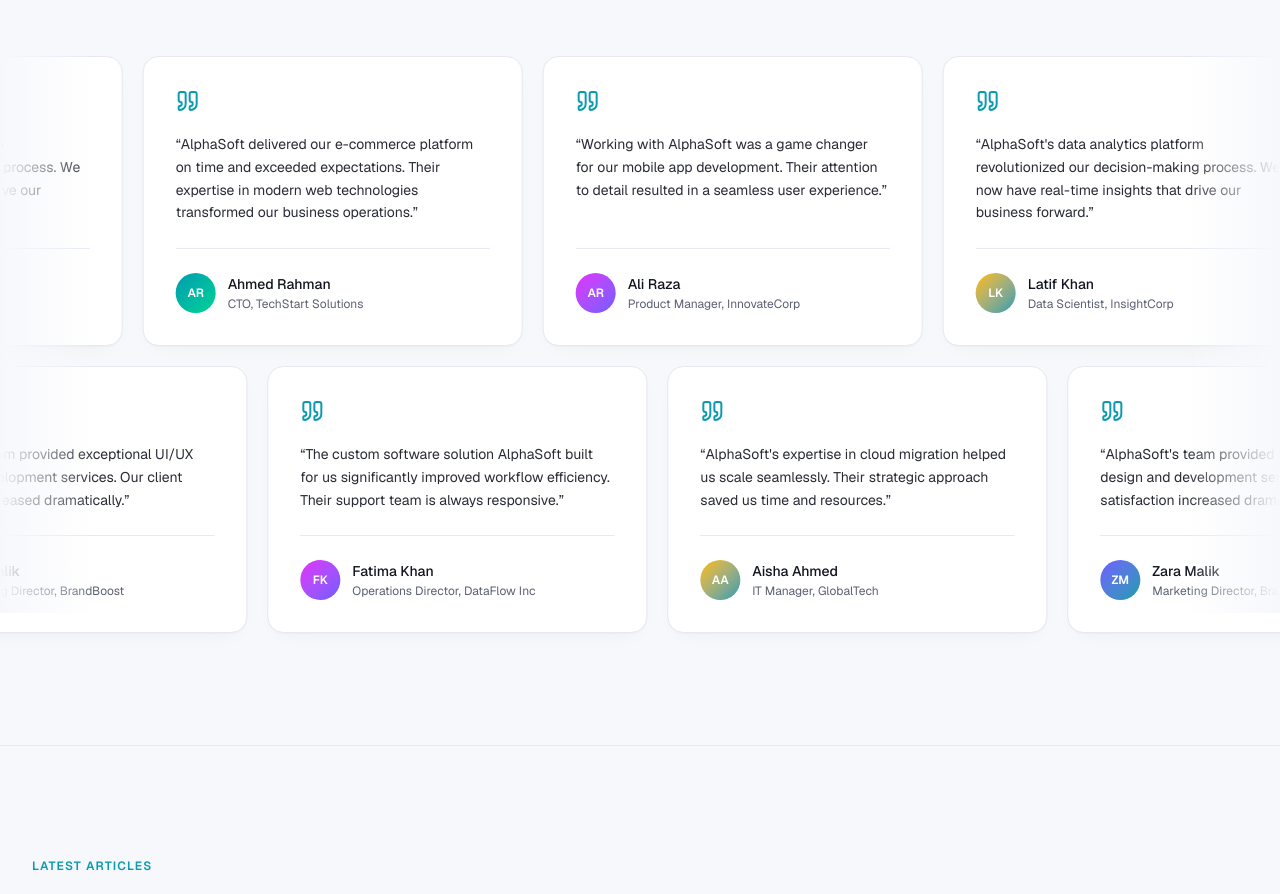
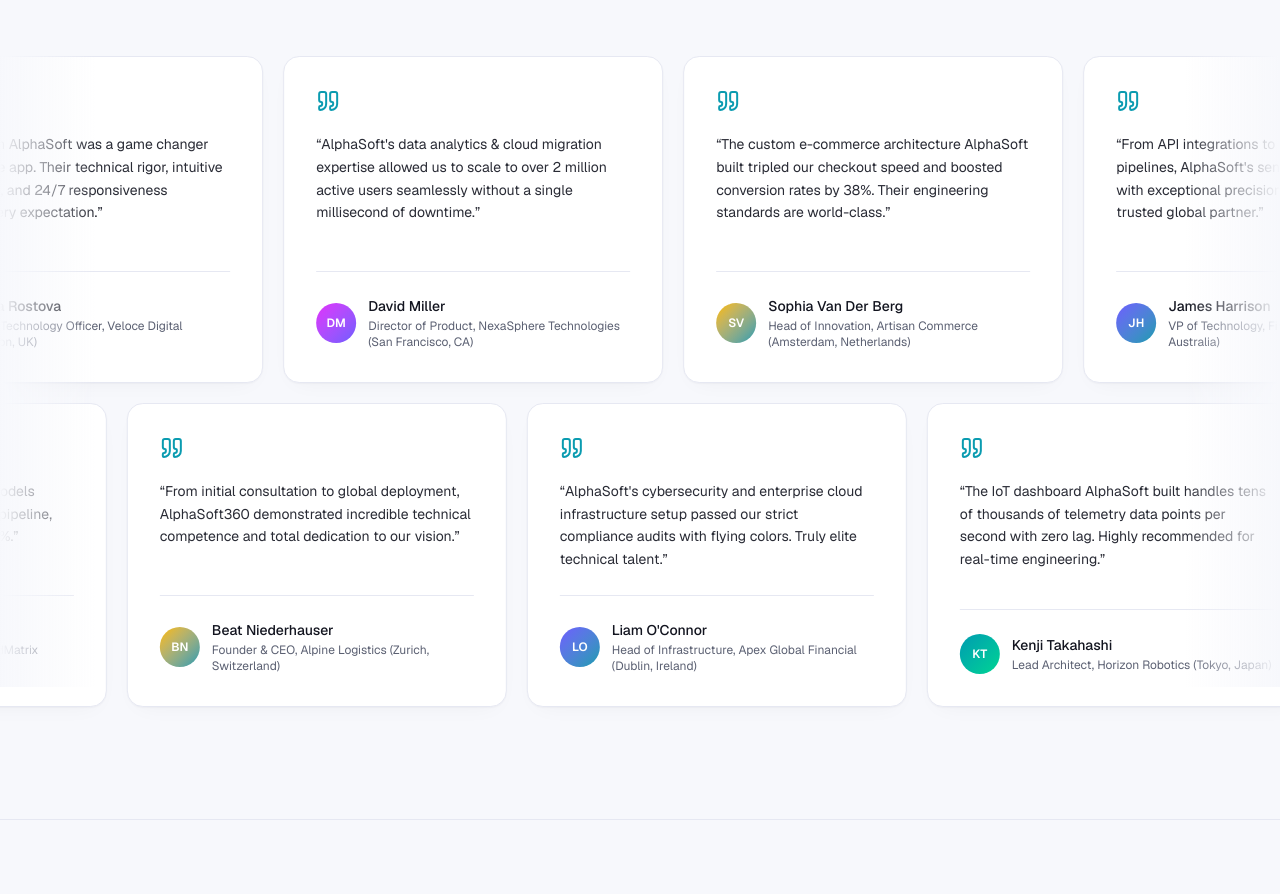
Before and after one commit to alphasoft360/alphasoft360revamp-app, a Next.js app: page / in a window 1280 px wide. Shown: the part 6544-7438 px from the top of the page. Built offline with nearby package versions, Linux system fonts and the light colour scheme.

Commit message:
Testimonials

```diff
--- a/src/data/content.ts
+++ b/src/data/content.ts
@@ -303,12 +303,66 @@ export const articles = [
 ];
 
 export const testimonials = [
-  { quote: "AlphaSoft's data analytics platform revolutionized our decision-making process. We now have real-time insights that drive our business forward.", name: "Latif Khan", role: "Data Scientist, InsightCorp" },
-  { quote: "AlphaSoft delivered our e-commerce platform on time and exceeded expectations. Their expertise in modern web technologies transformed our business operations.", name: "Ahmed Rahman", role: "CTO, TechStart Solutions" },
-  { quote: "Working with AlphaSoft was a game changer for our mobile app development. Their attention to detail resulted in a seamless user experience.", name: "Ali Raza", role: "Product Manager, InnovateCorp" },
-  { quote: "The custom software solution AlphaSoft built for us significantly improved workflow efficiency. Their support team is always responsive.", name: "Fatima Khan", role: "Operations Director, DataFlow Inc" },
-  { quote: "AlphaSoft's expertise in cloud migration helped us scale seamlessly. Their strategic approach saved us time and resources.", name: "Aisha Ahmed", role: "IT Manager, GlobalTech" },
-  { quote: "AlphaSoft's team provided exceptional UI/UX design and development services. Our client satisfaction increased dramatically.", name: "Zara Malik", role: "Marketing Director, BrandBoost" },
+  {
+    quote: "AlphaSoft delivered our enterprise SaaS platform 3 weeks ahead of schedule. Their mastery of microservices and real-time data pipelines turned a complex migration into a massive success.",
+    name: "Marcus Thorne",
+    role: "VP of Engineering, CloudScale Systems (Austin, TX)",
+  },
+  {
+    quote: "Working with AlphaSoft was a game changer for our mobile app. Their technical rigor, intuitive UI/UX design, and 24/7 responsiveness exceeded every expectation.",
+    name: "Elena Rostova",
+    role: "Chief Technology Officer, Veloce Digital (London, UK)",
+  },
+  {
+    quote: "AlphaSoft's data analytics & cloud migration expertise allowed us to scale to over 2 million active users seamlessly without a single millisecond of downtime.",
+    name: "David Miller",
+    role: "Director of Product, NexaSphere Technologies (San Francisco, CA)",
+  },
+  {
+    quote: "The custom e-commerce architecture AlphaSoft built tripled our checkout speed and boosted conversion rates by 38%. Their engineering standards are world-class.",
+    name: "Sophia Van Der Berg",
+    role: "Head of Innovation, Artisan Commerce (Amsterdam, Netherlands)",
+  },
+  {
+    quote: "From API integrations to automated CI/CD pipelines, AlphaSoft's senior developers operate with exceptional precision and transparency. A trusted global partner.",
+    name: "James Harrison",
+    role: "VP of Technology, FinEdge Solutions (Sydney, Australia)",
+  },
+  {
+    quote: "AlphaSoft's team transformed our legacy platform into a high-performance, modern web application. Client satisfaction and engagement soared overnight.",
+    name: "Claire Dubois",
+    role: "VP of Marketing & Brand, Omnia Group (Toronto, Canada)",
+  },
+  {
+    quote: "AlphaSoft's cybersecurity and enterprise cloud infrastructure setup passed our strict compliance audits with flying colors. Truly elite technical talent.",
+    name: "Liam O'Connor",
+    role: "Head of Infrastructure, Apex Global Financial (Dublin, Ireland)",
+  },
+  {
+    quote: "The IoT dashboard AlphaSoft built handles tens of thousands of telemetry data points per second with zero lag. Highly recommended for real-time engineering.",
+    name: "Kenji Takahashi",
+    role: "Lead Architect, Horizon Robotics (Tokyo, Japan)",
+  },
+  {
+    quote: "AlphaSoft transformed our patient management app into an intuitive, ultra-fast platform. Their UI/UX team is exceptionally creative.",
+    name: "Freja Lindqvist",
+    role: "Product Director, Nordic HealthTech (Stockholm, Sweden)",
+  },
+  {
+    quote: "We hired AlphaSoft for a full ERP & CRM modernization. Their team worked tirelessly to deliver an impeccably crafted platform on tight deadlines.",
+    name: "Tariq Al-Mansoor",
+    role: "Chief Information Officer, Falcon Ventures (Dubai, UAE)",
+  },
+  {
+    quote: "AlphaSoft's AI & Machine Learning models automated our document processing pipeline, reducing manual overhead by over 70%.",
+    name: "Chloe Zhang",
+    role: "Senior Engineering Manager, CloudMatrix (Singapore)",
+  },
+  {
+    quote: "From initial consultation to global deployment, AlphaSoft360 demonstrated incredible technical competence and total dedication to our vision.",
+    name: "Beat Niederhauser",
+    role: "Founder & CEO, Alpine Logistics (Zurich, Switzerland)",
+  },
 ];
 
 export const contact = {
```
